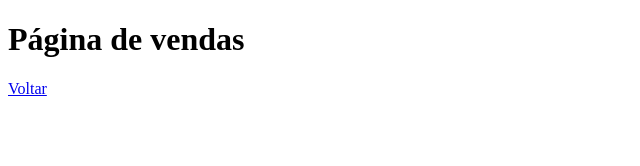
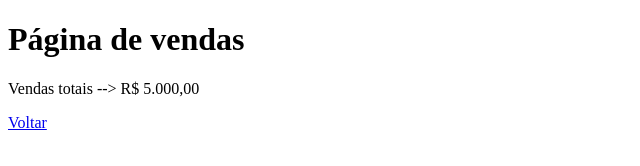
Before and after one commit to gfarache/aulagithub, a plain HTML site: page vendas.html in a window 1280 px wide. Shown: the whole page, without its empty margins (0-640 px from the left). Drawn offline with Linux system fonts and the light colour scheme.

Commit message:
Acrescentando valor total das vendas

```diff
--- a/vendas.html
+++ b/vendas.html
@@ -7,6 +7,7 @@
 </head>
 <body>
     <h1>Página de vendas</h1>
+    <p>Vendas totais --> R$ 5.000,00</p>
     <a href="index.html">Voltar</a>
 </body>
 </html>
```
